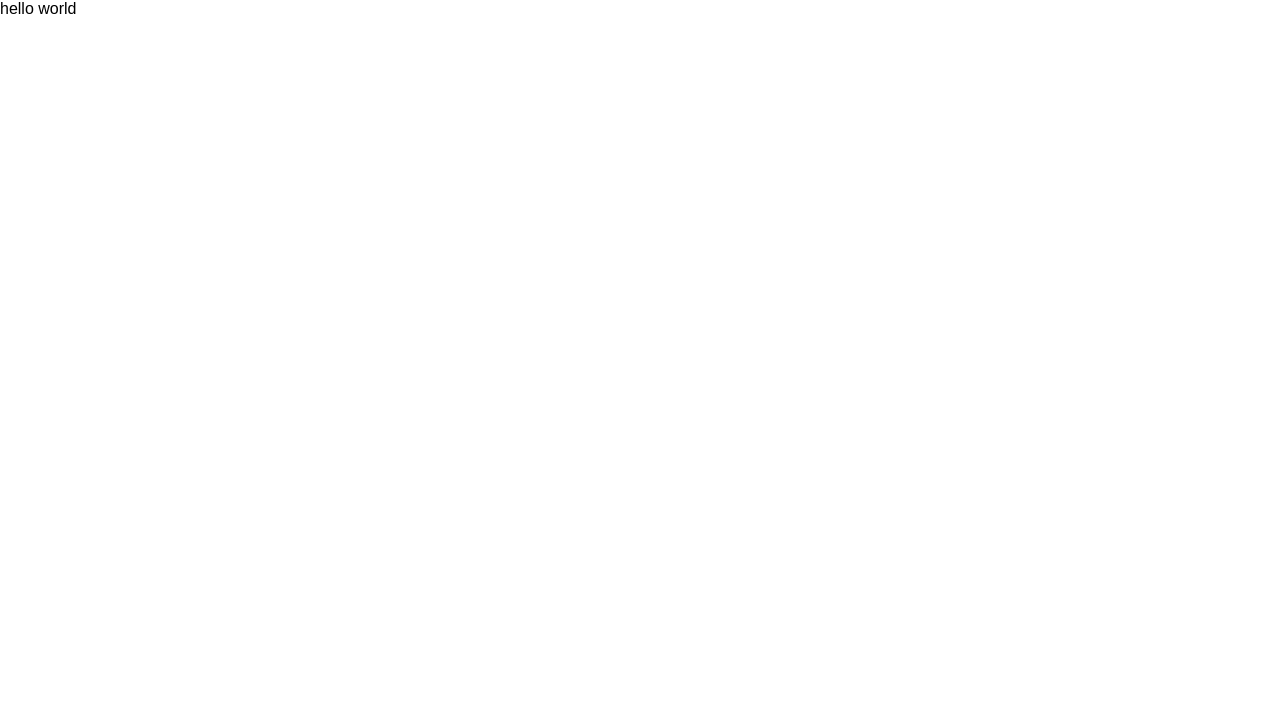
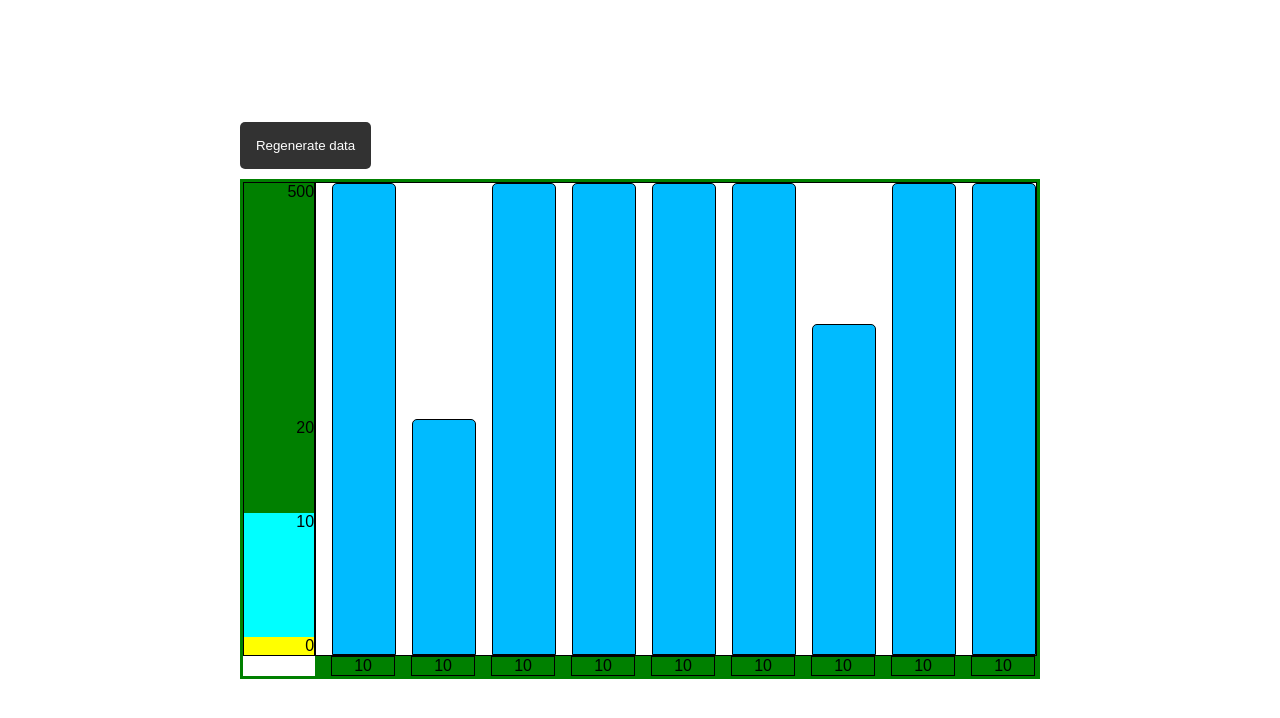
Before and after one commit to Heisdalu/data-visualizer, a React (Create React App) app: page / in a window 1280 px wide. Shown: the top 718 px of the page. Built offline with nearby package versions, Linux system fonts and the light colour scheme.

Commit message:
histogram entire layout

```diff
--- a/src/App.css
+++ b/src/App.css
@@ -0,0 +1,17 @@
+body {
+  display: grid;
+  place-items: center;
+  height: 100vh;
+  width: 100%;
+}
+
+.regenerate {
+  background-color: rgba(0, 0, 0, 0.805);
+  color: white;
+  margin-bottom: 10px;
+  padding: 1rem;
+  border-radius: 5px;
+  border: none;
+  outline: none;
+  cursor: pointer;
+}
--- a/src/App.js
+++ b/src/App.js
@@ -1,7 +1,13 @@
 import "./App.css";
+import Layout from "./components/Layout/Layout";
 
 const App = () => {
-  return <div className="main-container">hello world</div>;
+  return (
+    <>
+      <button className="regenerate">Regenerate data</button>
+      <Layout />
+    </>
+  );
 };
 
 export default App;
--- /dev/null
+++ b/src/components/Chart/Chart.css
@@ -0,0 +1,29 @@
+.histogram {
+  width: 100%;
+  height: 100%;
+  display: flex;
+  border: 1px solid;
+  /* border: 1px solid yellow; */
+}
+
+.line {
+  background-color: rgb(0, 187, 255);
+  border: 1px solid;
+  height: 100%;
+  margin-top: auto;
+  border-top-left-radius: 5px;
+  border-top-right-radius: 5px;
+
+  /* width: 5vw; // 540 screen */
+  /* width: 2vw; // 280px screen */
+  /* width: 4vw; // 375 screen */
+  width: 5vw;
+  margin-left: 1rem;
+}
+
+.line:nth-child(2) {
+  height: 50%;
+}
+.line:nth-child(7) {
+  height: 70%;
+}
--- /dev/null
+++ b/src/components/Chart/Chart.js
@@ -0,0 +1,19 @@
+import "./Chart.css";
+
+const Chart = () => {
+  return (
+    <div className="histogram">
+      <div className="line"></div>
+      <div className="line"></div>
+      <div className="line"></div>
+      <div className="line"></div>
+      <div className="line"></div>
+      <div className="line"></div>
+      <div className="line"></div>
+      <div className="line"></div>
+      <div className="line"></div>
+    </div>
+  );
+};
+
+export default Chart;
--- /dev/null
+++ b/src/components/HorizontalAxis/HorizontalAxis.css
@@ -0,0 +1,22 @@
+.horizontal-metrics{
+  background-color: green;
+  grid-area: 2/2/2/-1;
+  width: 100%;
+  height: 100%;
+  display: flex;
+}
+
+.horizontal-metrics div {
+  margin-left: 1rem;
+  width: 5vw;
+  border: 1px solid;
+  text-align: center;
+  word-wrap: break-word;
+  writing-mode: tb-rl;
+}
+
+@media screen and (min-width: 800px) {
+    .horizontal-metrics div {
+        writing-mode: lr;
+    }
+}
--- /dev/null
+++ b/src/components/HorizontalAxis/HorizontalAxis.js
@@ -0,0 +1,19 @@
+import "./HorizontalAxis.css";
+
+const HorizontalAxis = () => {
+  return (
+    <div className="horizontal-metrics">
+      <div>10</div>
+      <div>10</div>
+      <div>10</div>
+      <div>10</div>
+      <div>10</div>
+      <div>10</div>
+      <div>10</div>
+      <div>10</div>
+      <div>10</div>
+    </div>
+  );
+};
+
+export default HorizontalAxis;
--- /dev/null
+++ b/src/components/Layout/Layout.css
@@ -0,0 +1,15 @@
+.main-container {
+  margin: auto;
+  display: grid;
+  grid-template-columns: 0.5fr 10fr;
+  grid-template-rows: 8fr;
+  place-items: center;
+  height: 500px;
+  border: 3px solid green;
+}
+
+@media screen and (min-width: 800px) {
+  .main-container {
+    grid-template-columns: 1fr 10fr;
+  }
+}
--- /dev/null
+++ b/src/components/Layout/Layout.js
@@ -0,0 +1,16 @@
+import Chart from "../Chart/Chart";
+import HorizontalAxis from "../HorizontalAxis/HorizontalAxis";
+import VerticalAxis from "../VerticalAxis/VerticalAxis";
+import "./Layout.css";
+
+const Layout = () => {
+  return (
+    <div className="main-container">
+      <VerticalAxis />
+      <Chart />
+      <HorizontalAxis />
+    </div>
+  );
+};
+
+export default Layout;
--- /dev/null
+++ b/src/components/VerticalAxis/VerticalAxis.css
@@ -0,0 +1,39 @@
+.vertical_metrics {
+  border: 1px solid black;
+  height: 100%;
+  width: 100%;
+  position: relative;
+}
+
+.vertical_metrics div {
+  position: absolute;
+  bottom: 0;
+  writing-mode: vertical-lr;
+}
+
+.four {
+  background-color: green;
+  height: 100%;
+}
+
+.third {
+  background-color: green;
+  height: 50%;
+}
+
+.second {
+  background-color: aqua;
+  height: 30%;
+}
+.first{
+  background-color: yellow;
+}
+
+
+@media screen and (min-width: 800px){
+    .vertical_metrics div {
+        writing-mode: horizontal-tb;
+        width: 100%;
+        text-align: right;
+    }
+}
--- /dev/null
+++ b/src/components/VerticalAxis/VerticalAxis.js
@@ -0,0 +1,15 @@
+import './VerticalAxis.css';
+
+
+const VerticalAxis = () => {
+    return (
+      <div className="vertical_metrics">
+        <div className="four">500</div>
+        <div className="third">20</div>
+        <div className="second">10</div>
+        <div className="first">0</div>
+      </div>
+    );
+}
+
+export default VerticalAxis;
```
